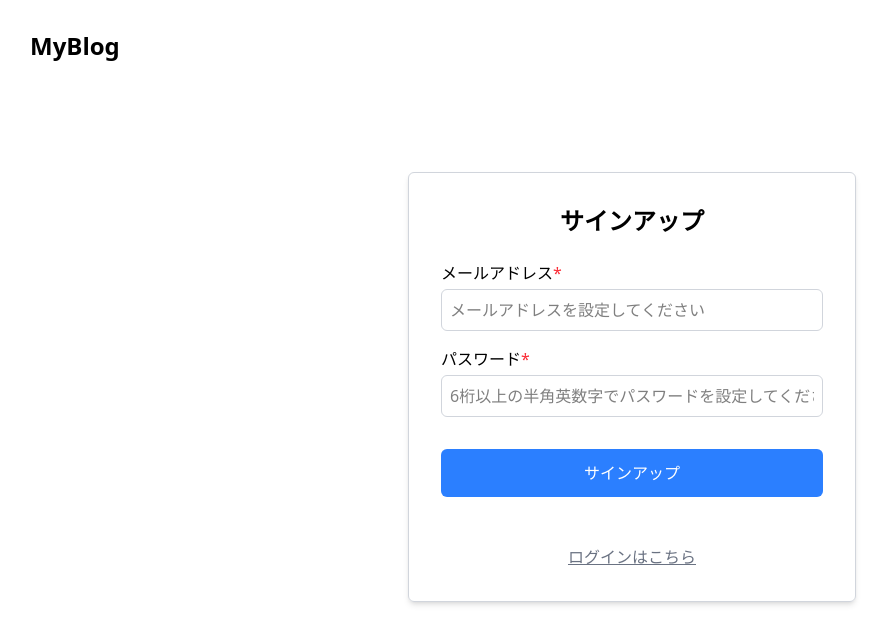
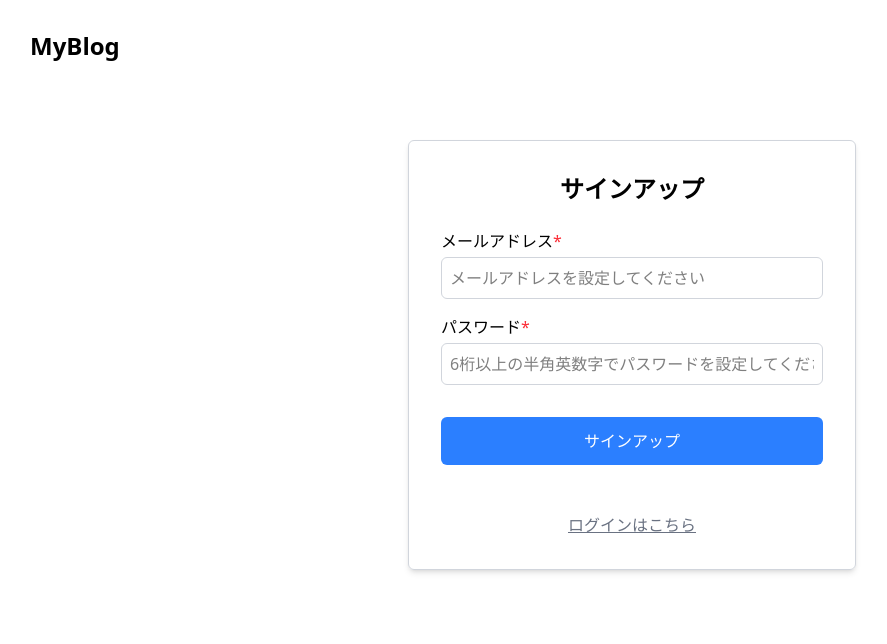
Before and after one commit to la-lala8701/my-blog, a Next.js app: page /sign-up in a window 1280 px wide. Shown: the top 644 px of the page, without its empty margins (8-895 px from the left). Built offline with nearby package versions, Linux system fonts and the light colour scheme; no server answers.

Commit message:
💄余白調整

```diff
--- a/app/(auth)/login/page.tsx
+++ b/app/(auth)/login/page.tsx
@@ -17,7 +17,7 @@ export default function LoginPage() {
   };
 
   return (
-    <div className="max-w-md mx-auto mt-20 p-8 border border-gray-300 rounded-md shadow-md">
+    <div className="max-w-md mx-auto mt-12 p-8 border border-gray-300 rounded-md shadow-md">
       <h1 className="text-2xl text-center font-bold mb-6">ログイン</h1>
       <form className="mb-10" onSubmit={handleSubmit(onSubmit)}>
         <div className="mb-4">
--- a/app/(auth)/sign-up/page.tsx
+++ b/app/(auth)/sign-up/page.tsx
@@ -17,7 +17,7 @@ export default function SignupPage() {
   };
 
   return (
-    <div className="max-w-md mx-auto mt-20 p-8 border border-gray-300 rounded-md shadow-md">
+    <div className="max-w-md mx-auto mt-12 p-8 border border-gray-300 rounded-md shadow-md">
       <h1 className="text-2xl font-bold mb-6 text-center">サインアップ</h1>
       <form onSubmit={handleSubmit(onSubmit)}>
         <div className='space-y-4 mb-8'>
```
